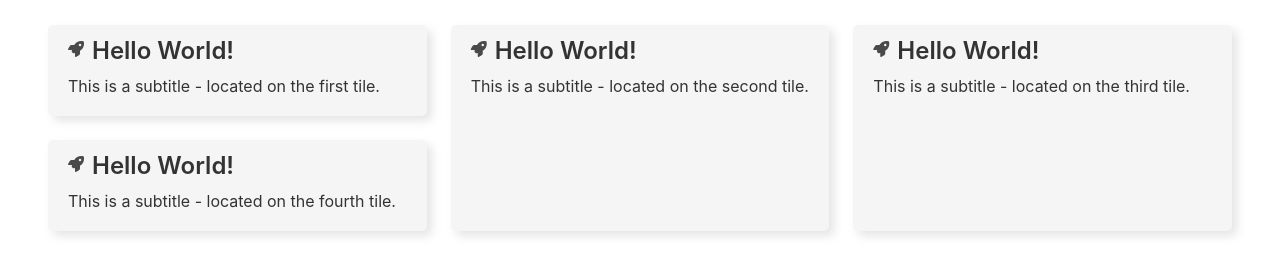
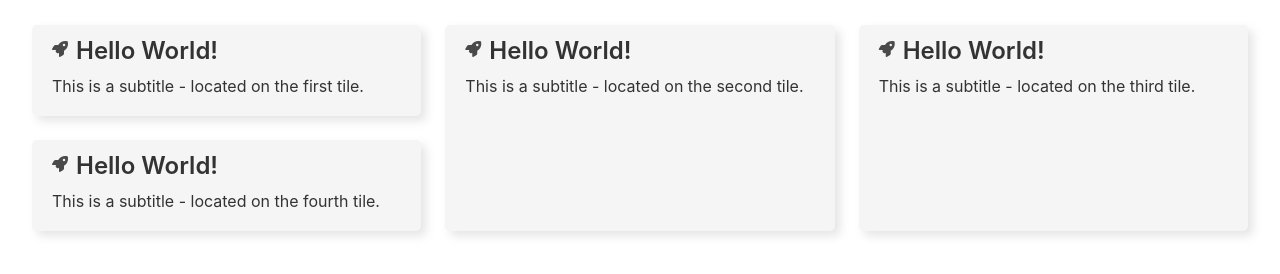
Before and after one commit to colinarelliott/T1LES-Project, a website: page index.html in a window 1280 px wide. Shown: the part 44-318 px from the top of the page. Drawn offline with Linux system fonts and the light colour scheme.

```diff
--- a/scss/customStyle.scss
+++ b/scss/customStyle.scss
@@ -37,8 +37,8 @@
 //CONTAINERS
 .columns, #column-container {
     padding: 1.0rem;
-    margin-right: 2.0rem;
-    margin-left: 2.0rem;
+    margin-right: 1.0rem;
+    margin-left: 1.0rem;
 }
 
 //TILES
```
Also changed, not shown: css/main.css.
